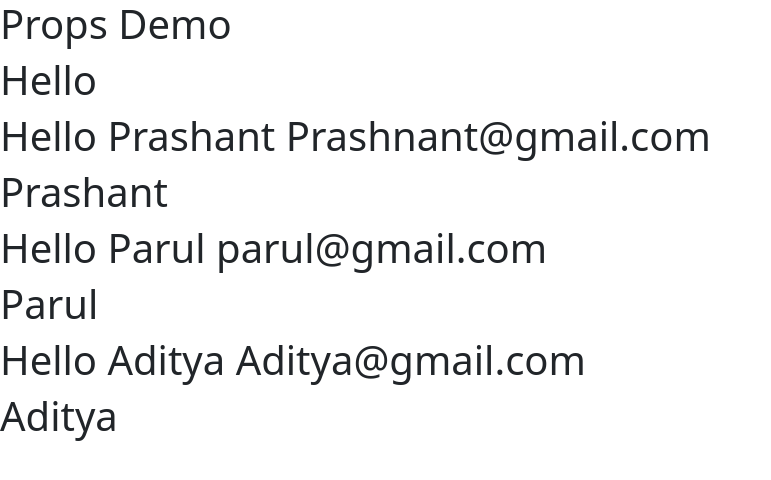
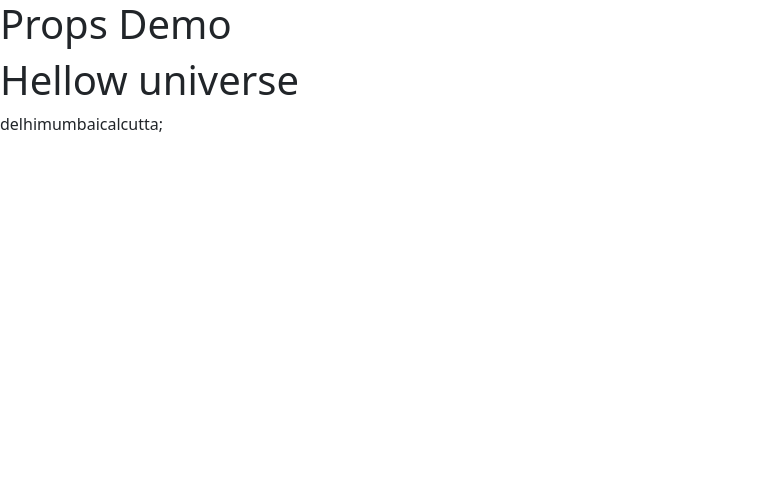
Before and after one commit to prashant5959pandey/WPT-1, a React (Create React App) app: page / in a window 1280 px wide. Shown: the top 480 px of the page, without its empty margins (0-771 px from the left). Built offline with nearby package versions, Linux system fonts and the light colour scheme.

Commit message:
list-again-by-map

```diff
--- a/src/App.js
+++ b/src/App.js
@@ -4,34 +4,43 @@ function App() {
   return (
     <>
       <h1>Props Demo</h1>
-      <ListDemo />
+      <ListDemo/>
     </>
   );
 }
 //by applying this method we reduce the contents of main function
 function ListDemo() {
+  let string ="Hellow universe";
+  let list=["delhi","mumbai", "calcutta"];
+  // for(let i=0;i<10;i++){
+  //   list.push(string);
+  // }
+  console.log(list);
+
   return (
     <>
-      <Display />
-      <Display username="Prashant" email="Prashnant@gmail.com" />
-      <Display username="Parul" email="parul@gmail.com" />
-      <Display username="Aditya " email="Aditya@gmail.com" />
+     <h1>{string}</h1>
+     {/* for each is the consumer function ..so it doesn't return */}
+     {/**  {list.forEach((item)=>item)}; */}
+
+     {/* map function  takes input and return output*/}
+     {list.map((item)=>item)};
     </>
   );
 }
 
 //by using destructring
-function Display({ email, username }) {
-  // ====>>>> this destructring is recommended
+// function Display({ email, username }) {
+//   // ====>>>> this destructring is recommended
 
-  return (
-    <>
-      <h1>
-        Hello {username} {email}
-      </h1>
-      <h1>{username}</h1>
-    </>
-  );
-}
+//   return (
+//     <>
+//       <h1>
+//         Hello {username} {email}
+//       </h1>
+//       <h1>{username}</h1>
+//     </>
+//   );
+// }
 
 export default App;
```
